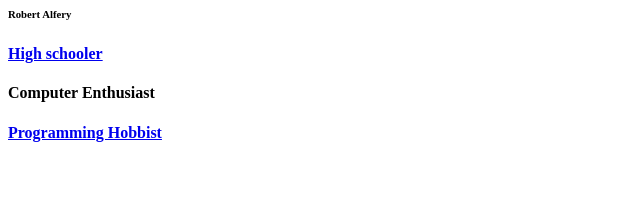
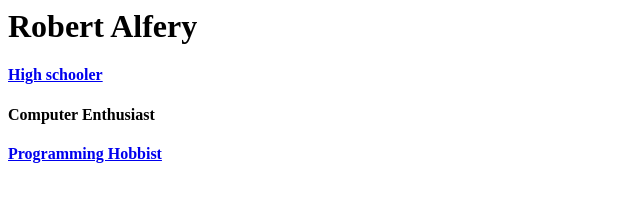
Before and after one commit to bobameji/bobameji.github.io, a plain HTML site: page index.html in a window 1280 px wide. Shown: the whole page, without its empty margins (0-640 px from the left). Drawn offline with Linux system fonts and the light colour scheme.

```diff
--- a/index.html
+++ b/index.html
@@ -1,6 +1,6 @@
 <HTML>
 <BODY>
-<H6>Robert Alfery</h6>
+<H1>Robert Alfery</h1>
 <P>
 <TEXT>
 	<a href="/HTML/Highschool.html"> <h4>High schooler</h4> </a>
```
